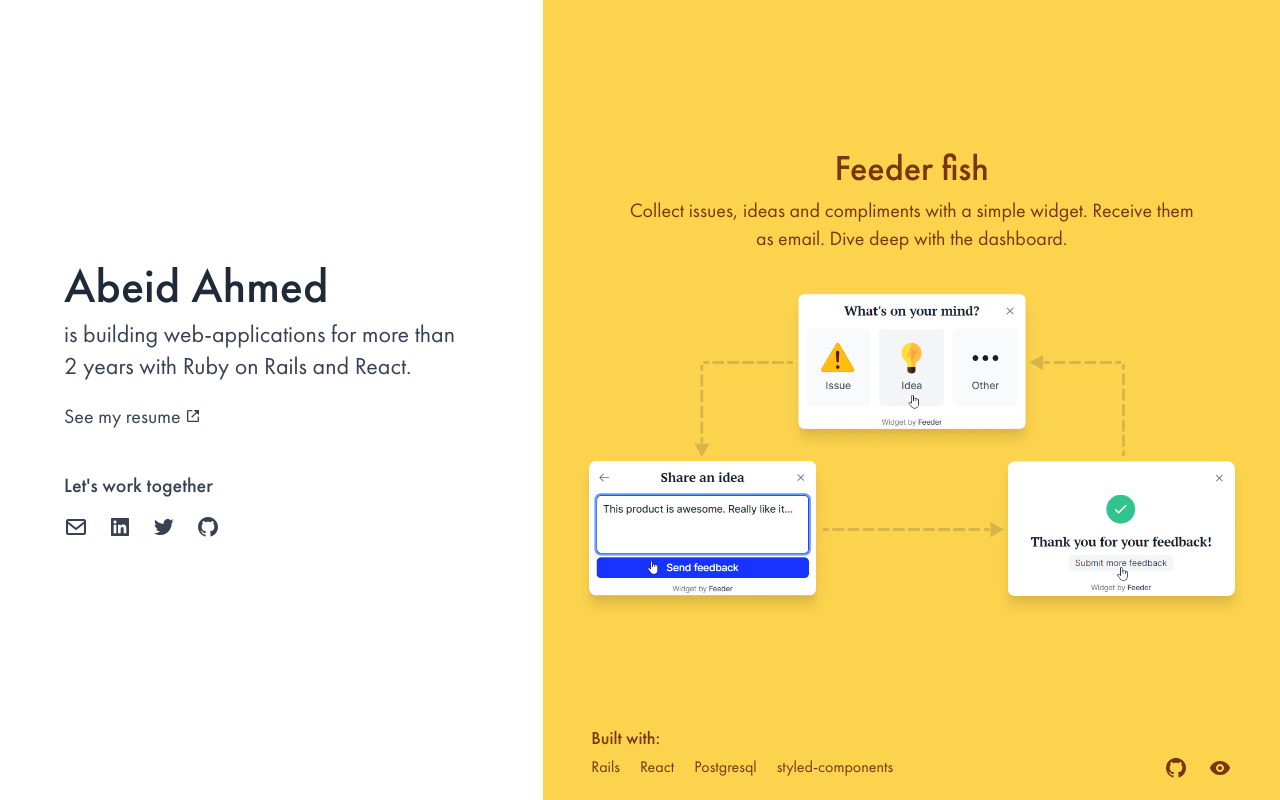
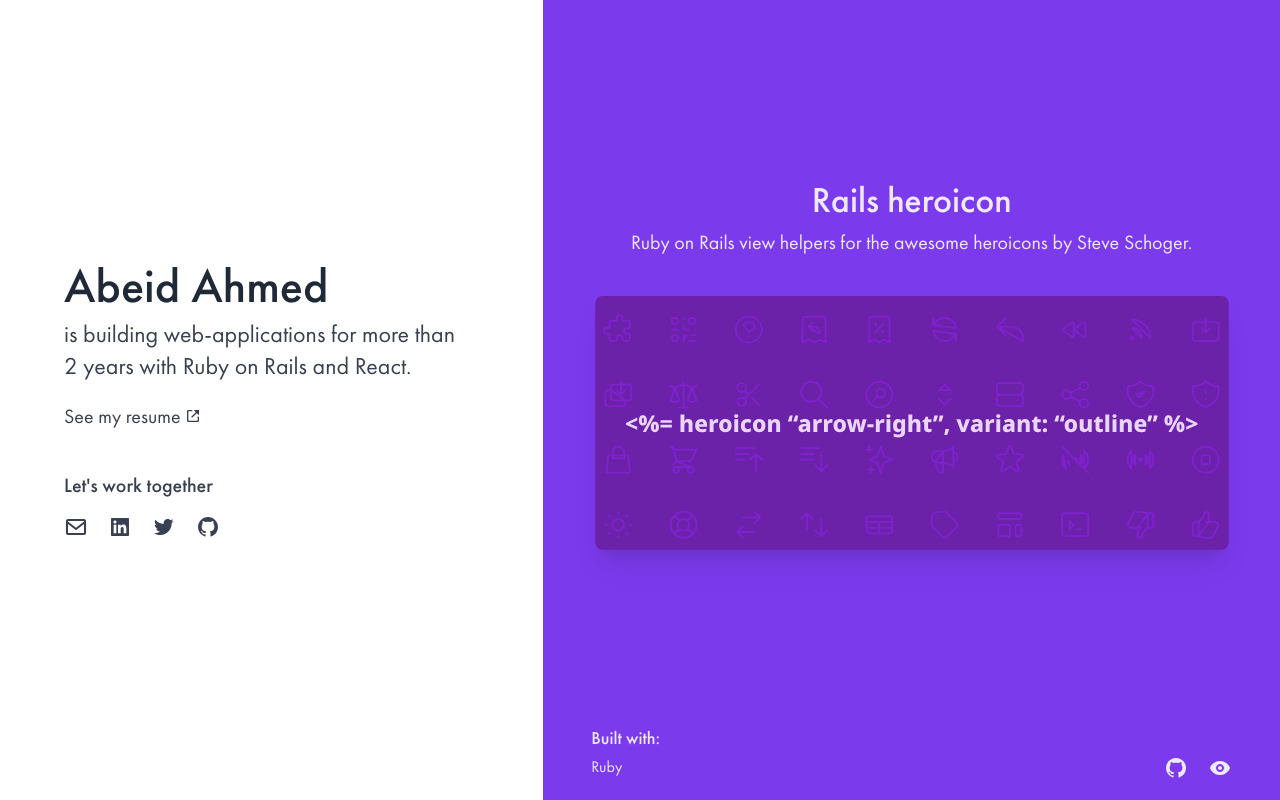
Before and after one commit to abeidahmed/portfolio, a Next.js app: page / in a window 1280 px wide. Built offline with nearby package versions, Linux system fonts and the light colour scheme.

Commit message:
Add rails_heroicon project section

```diff
--- a/pages/index.js
+++ b/pages/index.js
@@ -5,6 +5,7 @@
 import EasyHues from 'projects/easyHues';
 import FeederFish from 'projects/feederFish';
 import StylishVscode from 'projects/stylishVscode';
+import RailsHeroicon from 'projects/railsHeroicon';
 
 export default function Index() {
   return (
@@ -17,6 +18,7 @@
           <Intro />
         </div>
         <div className="lg:flex lg:flex-col lg:h-screen lg:col-span-7 lg:overflow-y-auto">
+          <RailsHeroicon />
           <FeederFish />
           <StylishVscode />
           <ComponentTemplate />
--- /dev/null
+++ b/projects/railsHeroicon/index.js
@@ -0,0 +1,23 @@
+import { Project } from 'components/Project';
+
+export default function RailsHeroicon() {
+  return (
+    <Project
+      classNames="bg-purple-600 text-purple-100"
+      title="Rails heroicon"
+      description="Ruby on Rails view helpers for the awesome heroicons by Steve Schoger."
+      images={
+        <>
+          <img
+            src="/img/railsHeroicon/rails-heroicon.svg"
+            alt="Screenshot of rails heroicon"
+            className="mx-auto"
+          />
+        </>
+      }
+      frameworks={['Ruby']}
+      githubLink="https://github.com/abeidahmed/rails-heroicon"
+      liveLink="https://rubygems.org/gems/rails_heroicon"
+    />
+  );
+}
```
Also changed, not shown: public/img/railsHeroicon/rails-heroicon.svg (added).
